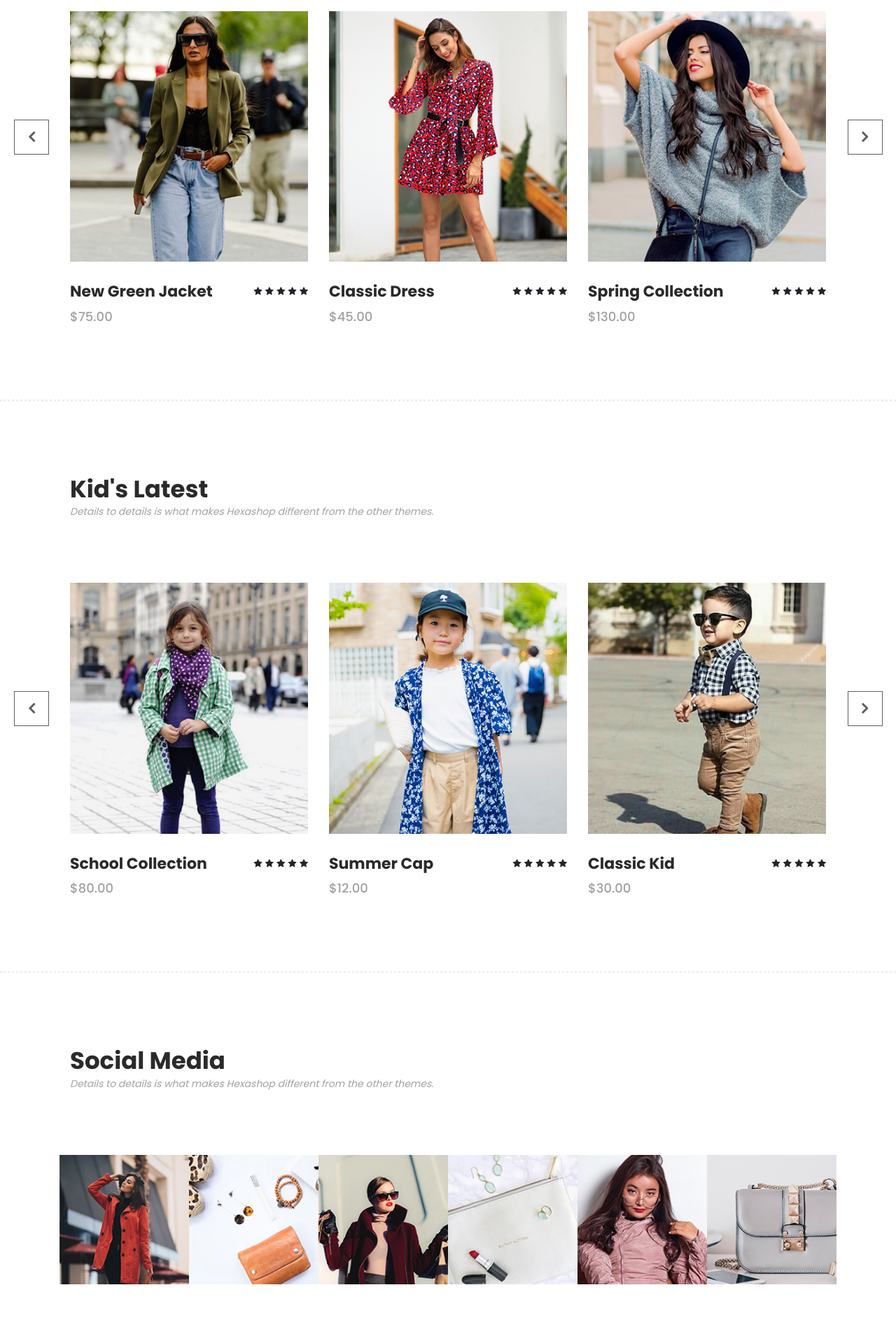
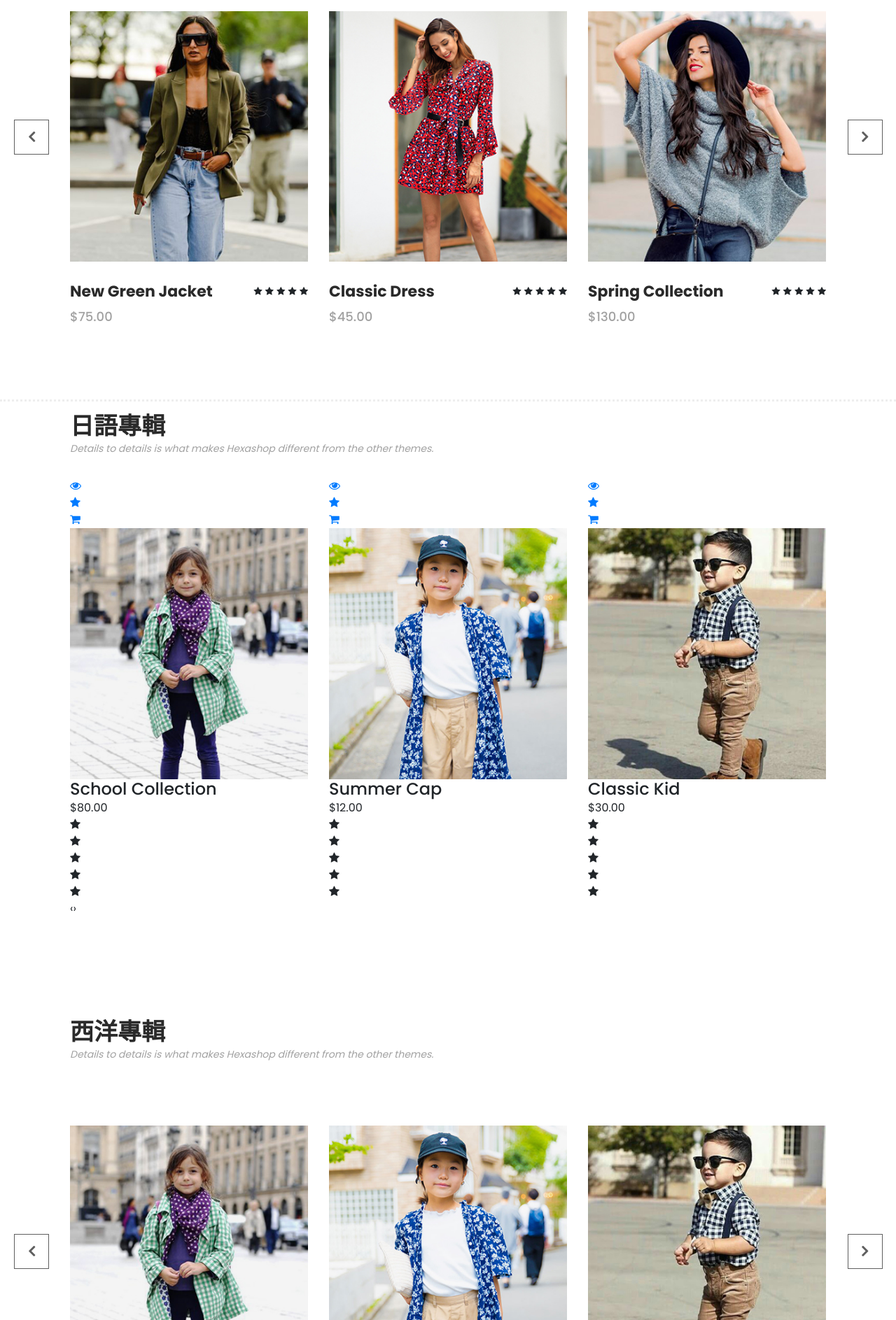
Before and after one commit to Yenhsin9/AlbumOrdering_Project, a PHP site: page / in a window 1280 px wide. Shown: the part 2553-4440 px from the top of the page at 70% size. Run offline with PHP 8.4, Linux system fonts and the light colour scheme.

Commit message:
Fix: Change Section id

```diff
--- a/assets/css/templatemo-hexashop.css
+++ b/assets/css/templatemo-hexashop.css
@@ -1069,7 +1069,7 @@
   background-color: #fff;
 }
 
-#women .owl-nav {
+#korean .owl-nav {
   text-align: center;
   position: absolute;
   width: 100%;
@@ -1146,53 +1146,53 @@
 
 /*
 ---------------------------------------------
-Kids
+日語japanese
 ---------------------------------------------
 */
 
-#kids {
+#english {
   padding-top: 90px;
   padding-bottom: 90px;
   border-bottom: 3px dotted #eee;
 }
 
-#kids .section-heading {
+#english .section-heading {
   margin-bottom: 60px;
 }
 
-#kids .item .down-content {
+#english .item .down-content {
   padding-top: 30px;
   position: relative;
   z-index: 3;
   background-color: #fff;
 }
 
-#kids .item .down-content h4 {
+#english .item .down-content h4 {
   font-size: 22px;
   color: #2a2a2a;
   font-weight: 700;
   margin-bottom: 8px;
 }
 
-#kids .item .down-content span {
+#english .item .down-content span {
   font-size: 18px;
   color: #a1a1a1;
   font-weight: 500;
   display: block;
 }
 
-#kids .item .down-content ul.stars {
+#english .item .down-content ul.stars {
   position: absolute;
   right: 0;
   top: 30px;
 }
 
-#kids .item .down-content ul.stars li {
+#english .item .down-content ul.stars li {
   display: inline;
   font-size: 13px;
 }
 
-#kids .item .thumb .hover-content {
+#english .item .thumb .hover-content {
   position: absolute;
   z-index: 2;
   text-align: center;
@@ -1203,22 +1203,22 @@
   transition: all 0.5s;
 }
 
-#kids .item .thumb:hover .hover-content {
+#english .item .thumb:hover .hover-content {
   bottom: 30px;
   opacity: 1;
   visibility: visible;
 }
 
-#kids .item .thumb {
+#english .item .thumb {
   position: relative;
 }
 
-#kids .item .thumb .hover-content ul li {
+#english .item .thumb .hover-content ul li {
   display: inline;
   margin: 0px 10px;
 }
 
-#kids .item .thumb .hover-content ul li a {
+#english .item .thumb .hover-content ul li a {
   width: 50px;
   height: 50px;
   text-align: center;
@@ -1228,7 +1228,7 @@
   background-color: #fff;
 }
 
-#kids .owl-nav {
+#english .owl-nav {
   text-align: center;
   position: absolute;
   width: 100%;
@@ -1236,22 +1236,22 @@
   transform: translateY(-25px);
 }
 
-#kids .owl-dots {
+#english .owl-dots {
   display: none;
 }
 
-#kids .owl-nav .owl-prev {
+#english .owl-nav .owl-prev {
   position: absolute;
   left: -80px;
   outline: none;
 }
 
-#kids .owl-nav .owl-prev span,
-#kids .owl-nav .owl-next span {
+#english .owl-nav .owl-prev span,
+#english .owl-nav .owl-next span {
   opacity: 0;
 }
 
-#kids .owl-nav .owl-prev:before {
+#english .owl-nav .owl-prev:before {
   display: inline-block;
   font-family: "FontAwesome";
   color: #2a2a2a;
@@ -1265,31 +1265,190 @@
   border: 1px solid #2a2a2a;
 }
 
-#kids .owl-nav .owl-prev {
+#english .owl-nav .owl-prev {
   opacity: 0.75;
   transition: all 0.5s;
 }
 
-#kids .owl-nav .owl-prev:hover {
+#english .owl-nav .owl-prev:hover {
   opacity: 1;
 }
 
-#kids .owl-nav .owl-next {
+#english .owl-nav .owl-next {
   opacity: 0.75;
   transition: all 0.5s;
 }
 
-#kids .owl-nav .owl-next:hover {
+#english .owl-nav .owl-next:hover {
   opacity: 1;
 }
 
-#kids .owl-nav .owl-next {
+#english .owl-nav .owl-next {
   outline: none;
   position: absolute;
   right: -85px;
 }
 
-#kids .owl-nav .owl-next:before {
+#english .owl-nav .owl-next:before {
+  display: inline-block;
+  font-family: "FontAwesome";
+  color: #2a2a2a;
+  font-size: 25px;
+  font-weight: 700;
+  content: "\f105";
+  width: 50px;
+  height: 50px;
+  background-color: transparent;
+  line-height: 48px;
+  border: 1px solid #2a2a2a;
+}
+
+/*
+---------------------------------------------
+西洋English
+---------------------------------------------
+*/
+
+#english {
+  padding-top: 90px;
+  padding-bottom: 90px;
+  border-bottom: 3px dotted #eee;
+}
+
+#english .section-heading {
+  margin-bottom: 60px;
+}
+
+#english .item .down-content {
+  padding-top: 30px;
+  position: relative;
+  z-index: 3;
+  background-color: #fff;
+}
+
+#english .item .down-content h4 {
+  font-size: 22px;
+  color: #2a2a2a;
+  font-weight: 700;
+  margin-bottom: 8px;
+}
+
+#english .item .down-content span {
+  font-size: 18px;
+  color: #a1a1a1;
+  font-weight: 500;
+  display: block;
+}
+
+#english .item .down-content ul.stars {
+  position: absolute;
+  right: 0;
+  top: 30px;
+}
+
+#english .item .down-content ul.stars li {
+  display: inline;
+  font-size: 13px;
+}
+
+#english .item .thumb .hover-content {
+  position: absolute;
+  z-index: 2;
+  text-align: center;
+  bottom: -60px;
+  width: 100%;
+  opacity: 0;
+  visibility: hidden;
+  transition: all 0.5s;
+}
+
+#english .item .thumb:hover .hover-content {
+  bottom: 30px;
+  opacity: 1;
+  visibility: visible;
+}
+
+#english .item .thumb {
+  position: relative;
+}
+
+#english .item .thumb .hover-content ul li {
+  display: inline;
+  margin: 0px 10px;
+}
+
+#english .item .thumb .hover-content ul li a {
+  width: 50px;
+  height: 50px;
+  text-align: center;
+  line-height: 50px;
+  display: inline-block;
+  color: #2a2a2a;
+  background-color: #fff;
+}
+
+#english .owl-nav {
+  text-align: center;
+  position: absolute;
+  width: 100%;
+  top: 40%;
+  transform: translateY(-25px);
+}
+
+#english .owl-dots {
+  display: none;
+}
+
+#english .owl-nav .owl-prev {
+  position: absolute;
+  left: -80px;
+  outline: none;
+}
+
+#english .owl-nav .owl-prev span,
+#english .owl-nav .owl-next span {
+  opacity: 0;
+}
+
+#english .owl-nav .owl-prev:before {
+  display: inline-block;
+  font-family: "FontAwesome";
+  color: #2a2a2a;
+  font-size: 25px;
+  font-weight: 700;
+  content: "\f104";
+  width: 50px;
+  height: 50px;
+  background-color: transparent;
+  line-height: 48px;
+  border: 1px solid #2a2a2a;
+}
+
+#english .owl-nav .owl-prev {
+  opacity: 0.75;
+  transition: all 0.5s;
+}
+
+#english .owl-nav .owl-prev:hover {
+  opacity: 1;
+}
+
+#english .owl-nav .owl-next {
+  opacity: 0.75;
+  transition: all 0.5s;
+}
+
+#english .owl-nav .owl-next:hover {
+  opacity: 1;
+}
+
+#english .owl-nav .owl-next {
+  outline: none;
+  position: absolute;
+  right: -85px;
+}
+
+#english .owl-nav .owl-next:before {
   display: inline-block;
   font-family: "FontAwesome";
   color: #2a2a2a;
--- a/index.html
+++ b/index.html
@@ -75,11 +75,11 @@
                   </ul>
                 </li>
                 <li class="scroll-to-section">
-                  <a href="#men">購物車</a>
+                  <a href="#chinese">購物車</a>
                 </li>
                 <li class="scroll-to-section"><a href="#kids">會員中心</a></li>
                 <li class="scroll-to-section">
-                  <a href="#women">註冊新會員</a>
+                  <a href="#korean">註冊新會員</a>
                 </li>
                 <li class="scroll-to-section">
                   <a href="#footer">連絡我們</a>
@@ -183,7 +183,7 @@
                             adipiscing elit incid.
                           </p>
                           <div class="main-border-button">
-                            <a href="#">Discover More</a>
+                            <a href="#chinese">Discover More</a>
                           </div>
                         </div>
                       </div>
@@ -206,7 +206,7 @@
                             adipiscing elit incid.
                           </p>
                           <div class="main-border-button">
-                            <a href="#">Discover More</a>
+                            <a href="#korean">Discover More</a>
                           </div>
                         </div>
                       </div>
@@ -229,7 +229,7 @@
                             adipiscing elit incid.
                           </p>
                           <div class="main-border-button">
-                            <a href="#">Discover More</a>
+                            <a href="#japanese">Discover More</a>
                           </div>
                         </div>
                       </div>
@@ -252,7 +252,7 @@
                             adipiscing elit incid.
                           </p>
                           <div class="main-border-button">
-                            <a href="#">Discover More</a>
+                            <a href="#english">Discover More</a>
                           </div>
                         </div>
                       </div>
@@ -268,13 +268,13 @@
     </div>
     <!-- ***** Main Banner Area End ***** -->
 
-    <!-- ***** Men Area Starts ***** -->
-    <section class="section" id="men">
+    <!-- ***** 華語專輯 Area Starts ***** -->
+    <section class="section" id="chinese">
       <div class="container">
         <div class="row">
           <div class="col-lg-6">
             <div class="section-heading">
-              <h2>Men's Latest</h2>
+              <h2>華語專輯</h2>
               <span
                 >Details to details is what makes Hexashop different from the
                 other themes.</span
@@ -436,13 +436,13 @@
     </section>
     <!-- ***** Men Area Ends ***** -->
 
-    <!-- ***** Women Area Starts ***** -->
-    <section class="section" id="women">
+    <!-- *****韓語專輯 Area Starts ***** -->
+    <section class="section" id="korean">
       <div class="container">
         <div class="row">
           <div class="col-lg-6">
             <div class="section-heading">
-              <h2>Women's Latest</h2>
+              <h2>韓語專輯</h2>
               <span
                 >Details to details is what makes Hexashop different from the
                 other themes.</span
@@ -604,13 +604,181 @@
     </section>
     <!-- ***** Women Area Ends ***** -->
 
-    <!-- ***** Kids Area Starts ***** -->
-    <section class="section" id="kids">
+    <!-- ***** 日語專輯 Area Starts ***** -->
+    <section class="section" id="japanese">
       <div class="container">
         <div class="row">
           <div class="col-lg-6">
             <div class="section-heading">
-              <h2>Kid's Latest</h2>
+              <h2>日語專輯</h2>
+              <span
+                >Details to details is what makes Hexashop different from the
+                other themes.</span
+              >
+            </div>
+          </div>
+        </div>
+      </div>
+      <div class="container">
+        <div class="row">
+          <div class="col-lg-12">
+            <div class="kid-item-carousel">
+              <div class="owl-kid-item owl-carousel">
+                <div class="item">
+                  <div class="thumb">
+                    <div class="hover-content">
+                      <ul>
+                        <li>
+                          <a href="single-product.html"
+                            ><i class="fa fa-eye"></i
+                          ></a>
+                        </li>
+                        <li>
+                          <a href="single-product.html"
+                            ><i class="fa fa-star"></i
+                          ></a>
+                        </li>
+                        <li>
+                          <a href="single-product.html"
+                            ><i class="fa fa-shopping-cart"></i
+                          ></a>
+                        </li>
+                      </ul>
+                    </div>
+                    <img src="assets/images/kid-01.jpg" alt="" />
+                  </div>
+                  <div class="down-content">
+                    <h4>School Collection</h4>
+                    <span>$80.00</span>
+                    <ul class="stars">
+                      <li><i class="fa fa-star"></i></li>
+                      <li><i class="fa fa-star"></i></li>
+                      <li><i class="fa fa-star"></i></li>
+                      <li><i class="fa fa-star"></i></li>
+                      <li><i class="fa fa-star"></i></li>
+                    </ul>
+                  </div>
+                </div>
+                <div class="item">
+                  <div class="thumb">
+                    <div class="hover-content">
+                      <ul>
+                        <li>
+                          <a href="single-product.html"
+                            ><i class="fa fa-eye"></i
+                          ></a>
+                        </li>
+                        <li>
+                          <a href="single-product.html"
+                            ><i class="fa fa-star"></i
+                          ></a>
+                        </li>
+                        <li>
+                          <a href="single-product.html"
+                            ><i class="fa fa-shopping-cart"></i
+                          ></a>
+                        </li>
+                      </ul>
+                    </div>
+                    <img src="assets/images/kid-02.jpg" alt="" />
+                  </div>
+                  <div class="down-content">
+                    <h4>Summer Cap</h4>
+                    <span>$12.00</span>
+                    <ul class="stars">
+                      <li><i class="fa fa-star"></i></li>
+                      <li><i class="fa fa-star"></i></li>
+                      <li><i class="fa fa-star"></i></li>
+                      <li><i class="fa fa-star"></i></li>
+                      <li><i class="fa fa-star"></i></li>
+                    </ul>
+                  </div>
+                </div>
+                <div class="item">
+                  <div class="thumb">
+                    <div class="hover-content">
+                      <ul>
+                        <li>
+                          <a href="single-product.html"
+                            ><i class="fa fa-eye"></i
+                          ></a>
+                        </li>
+                        <li>
+                          <a href="single-product.html"
+                            ><i class="fa fa-star"></i
+                          ></a>
+                        </li>
+                        <li>
+                          <a href="single-product.html"
+                            ><i class="fa fa-shopping-cart"></i
+                          ></a>
+                        </li>
+                      </ul>
+                    </div>
+                    <img src="assets/images/kid-03.jpg" alt="" />
+                  </div>
+                  <div class="down-content">
+                    <h4>Classic Kid</h4>
+                    <span>$30.00</span>
+                    <ul class="stars">
+                      <li><i class="fa fa-star"></i></li>
+                      <li><i class="fa fa-star"></i></li>
+                      <li><i class="fa fa-star"></i></li>
+                      <li><i class="fa fa-star"></i></li>
+                      <li><i class="fa fa-star"></i></li>
+                    </ul>
+                  </div>
+                </div>
+                <div class="item">
+                  <div class="thumb">
+                    <div class="hover-content">
+                      <ul>
+                        <li>
+                          <a href="single-product.html"
+                            ><i class="fa fa-eye"></i
+                          ></a>
+                        </li>
+                        <li>
+                          <a href="single-product.html"
+                            ><i class="fa fa-star"></i
+                          ></a>
+                        </li>
+                        <li>
+                          <a href="single-product.html"
+                            ><i class="fa fa-shopping-cart"></i
+                          ></a>
+                        </li>
+                      </ul>
+                    </div>
+                    <img src="assets/images/kid-01.jpg" alt="" />
+                  </div>
+                  <div class="down-content">
+                    <h4>Classic Spring</h4>
+                    <span>$120.00</span>
+                    <ul class="stars">
+                      <li><i class="fa fa-star"></i></li>
+                      <li><i class="fa fa-star"></i></li>
+                      <li><i class="fa fa-star"></i></li>
+                      <li><i class="fa fa-star"></i></li>
+                      <li><i class="fa fa-star"></i></li>
+                    </ul>
+                  </div>
+                </div>
+              </div>
+            </div>
+          </div>
+        </div>
+      </div>
+    </section>
+    <!-- ***** Kids Area Ends ***** -->
+
+    <!-- ***** 西洋專輯 Area Starts ***** -->
+    <section class="section" id="english">
+      <div class="container">
+        <div class="row">
+          <div class="col-lg-6">
+            <div class="section-heading">
+              <h2>西洋專輯</h2>
               <span
                 >Details to details is what makes Hexashop different from the
                 other themes.</span
```
Also changed, not shown: other parts of assets/css/templatemo-hexashop.css (+49 -49 lines).
